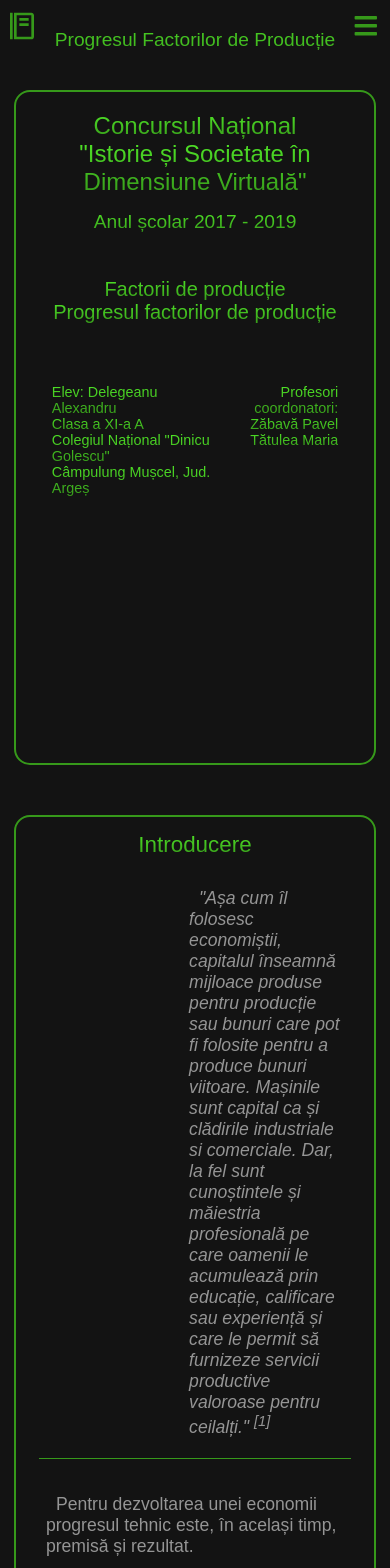
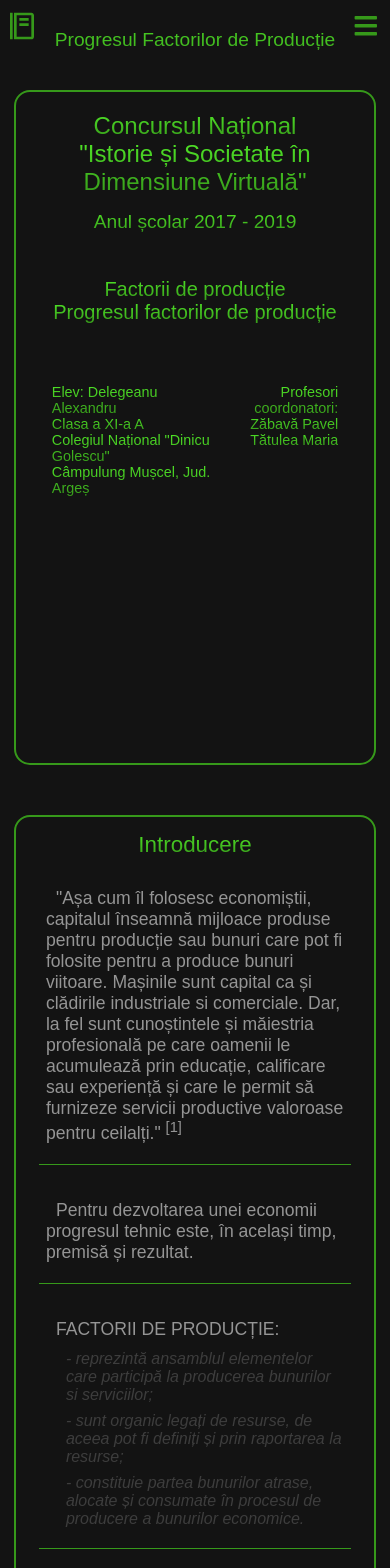
Before and after one commit to TheAncientOwl/progresul-fdp-react, a React (Create React App) app: page / in a window 390 px wide. Shown: the top 1568 px of the page. Built offline with nearby package versions, Linux system fonts and the light colour scheme.

Commit message:
added quote responsiveness.

```diff
--- a/src/components/sections/intro/Elements.js
+++ b/src/components/sections/intro/Elements.js
@@ -1,5 +1,6 @@
 import styled from 'styled-components';
 import Breakpoints from '../../../Breakpoints';
+import { Paragraph } from '../../content/ContentElements';
 
 export const Text = styled.div`
   background-image: ${props => `linear-gradient(to top, ${props.theme.secondary} 0%, ${props.theme.primary} 100%)`};
@@ -65,3 +66,11 @@ export const Left = styled.div`
 export const Right = styled.div`
   text-align: right;
 `;
+
+export const Quote = styled(Paragraph)`
+  @media (min-width: ${Breakpoints.tablet}) {
+    width: 55%;
+    margin-right: 0;
+    font-style: italic;
+  } //style={{ width: '55%', marginRight: 0, fontStyle: 'italic' }}
+`;
--- a/src/components/sections/intro/Introducere.js
+++ b/src/components/sections/intro/Introducere.js
@@ -9,19 +9,20 @@ import {
   SectionListItem,
   SectionTitle,
 } from '../../content/ContentElements';
+import { Quote } from './Elements';
 
 export default function Introducere({ id }) {
   return (
     <ContentSection id={id}>
       <SectionTitle>Introducere</SectionTitle>
-      <Paragraph style={{ width: '55%', marginRight: 0, fontStyle: 'italic' }}>
+      <Quote>
         <ParagraphIndent />
         &quot;Așa cum îl folosesc economiștii, capitalul înseamnă mijloace produse pentru producție sau bunuri care pot
         fi folosite pentru a produce bunuri viitoare. Mașinile sunt capital ca și clădirile industriale si comerciale.
         Dar, la fel sunt cunoștintele și măiestria profesională pe care oamenii le acumulează prin educație, calificare
         sau experiență și care le permit să furnizeze servicii productive valoroase pentru ceilalți.&quot;{' '}
         <sup>[1]</sup>
-      </Paragraph>
+      </Quote>
       <Divider />
       <Paragraph>
         <ParagraphIndent />
```
